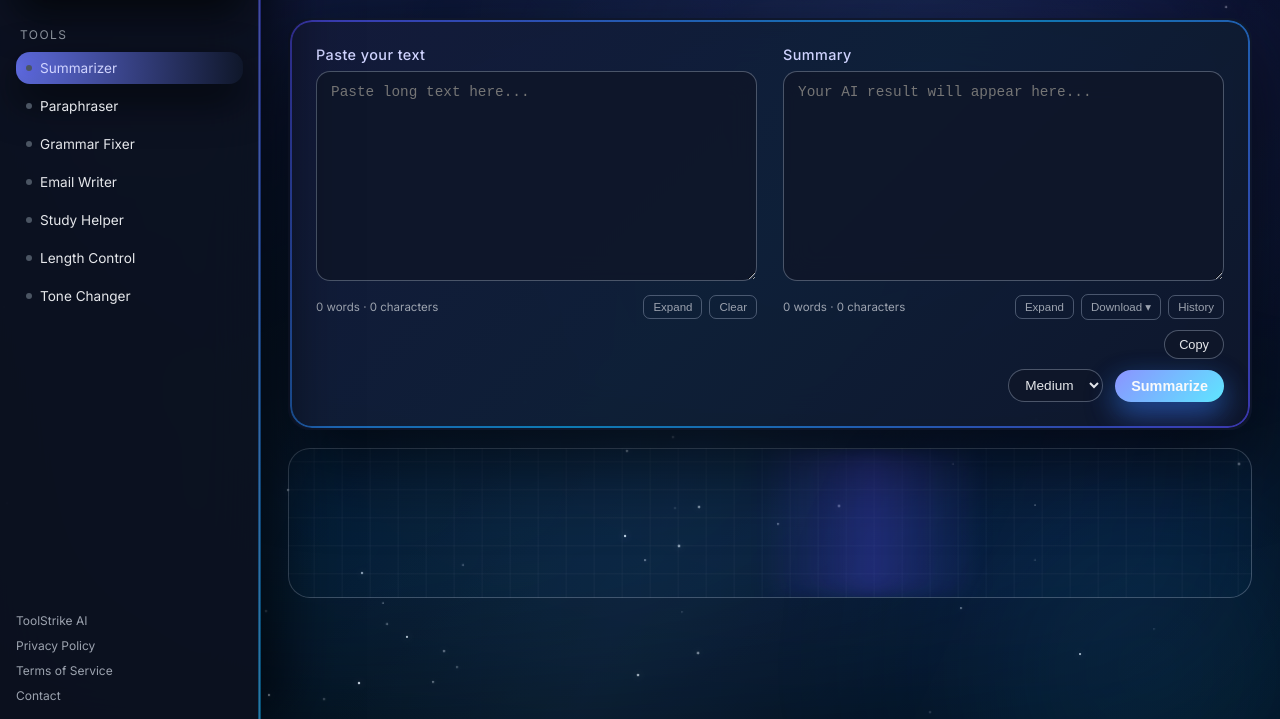
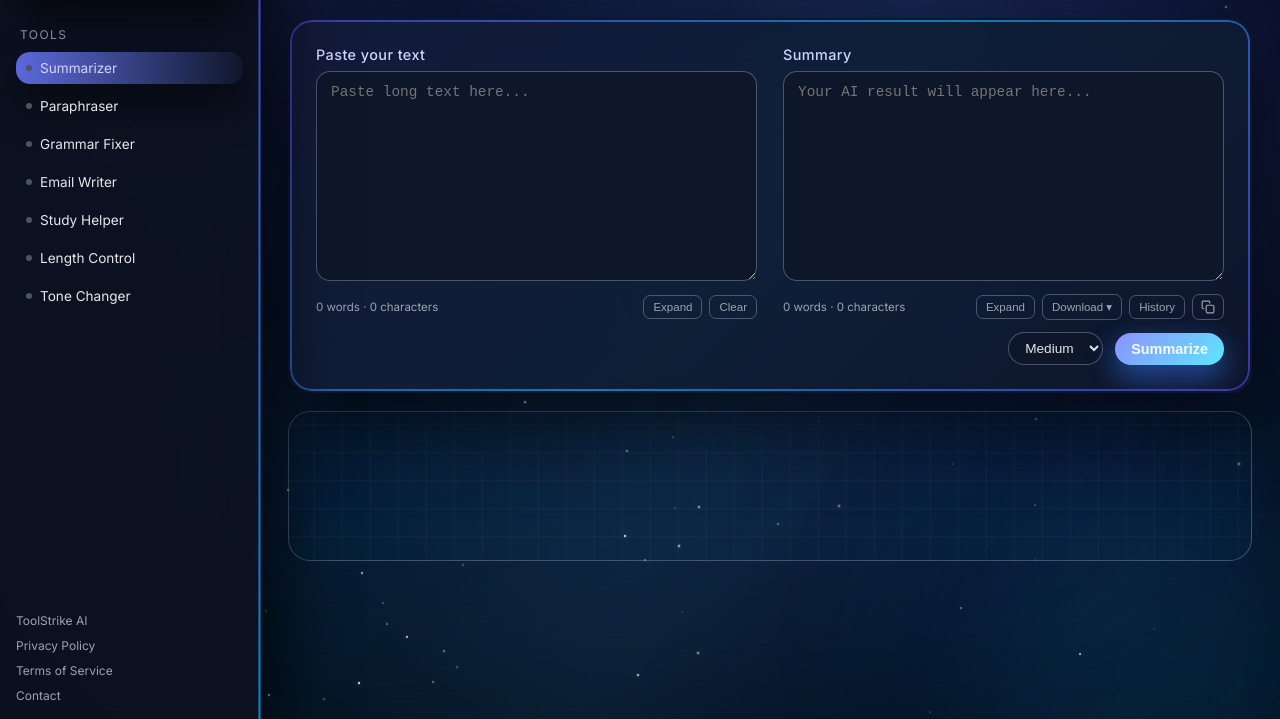
Before and after one commit to MeharN4162/ToolStrike-AI, a plain HTML site: page public/frontend/index.html in a window 1280 px wide. Both pictures are taken after a click on the element "Summarizer". Shown: the part 81-800 px from the top of the page. Drawn offline with Linux system fonts and the light colour scheme.

Commit message:
more fixing

```diff
--- a/public/frontend/index.html
+++ b/public/frontend/index.html
@@ -190,9 +190,6 @@
                   <div class="loader-dot"></div>
                 </div>
               </div>
-              <div class="output-actions">
-                <button class="copy-btn" data-target="summarizer-output">Copy</button>
-              </div>
             </div>
           </div>
 
@@ -223,9 +220,6 @@
                   <div class="loader-dot"></div>
                   <div class="loader-dot"></div>
                 </div>
-              </div>
-              <div class="output-actions">
-                <button class="copy-btn" data-target="paraphraser-output">Copy</button>
               </div>
             </div>
           </div>
@@ -259,9 +253,6 @@
                   <div class="loader-dot"></div>
                 </div>
               </div>
-              <div class="output-actions">
-                <button class="copy-btn" data-target="grammar-output">Copy</button>
-              </div>
             </div>
           </div>
 
@@ -287,9 +278,6 @@
                   <div class="loader-dot"></div>
                   <div class="loader-dot"></div>
                 </div>
-              </div>
-              <div class="output-actions">
-                <button class="copy-btn" data-target="email-output">Copy</button>
               </div>
             </div>
           </div>
@@ -327,9 +315,6 @@
                   <div class="loader-dot"></div>
                   <div class="loader-dot"></div>
                 </div>
-              </div>
-              <div class="output-actions">
-                <button class="copy-btn" data-target="study-output">Copy</button>
               </div>
             </div>
           </div>
@@ -369,9 +354,6 @@
                   <div class="loader-dot"></div>
                 </div>
               </div>
-              <div class="output-actions">
-                <button class="copy-btn" data-target="length-output">Copy</button>
-              </div>
             </div>
           </div>
 
@@ -402,9 +384,6 @@
                   <div class="loader-dot"></div>
                   <div class="loader-dot"></div>
                 </div>
-              </div>
-              <div class="output-actions">
-                <button class="copy-btn" data-target="tone-output">Copy</button>
               </div>
             </div>
           </div>
--- a/public/frontend/script.js
+++ b/public/frontend/script.js
@@ -118,17 +118,8 @@ function displayResult(text) {
   outputBox.value = text;
 }
 
-// COPY BUTTONS
-document.querySelectorAll(".copy-btn").forEach((btn) => {
-  btn.addEventListener("click", () => {
-    const targetId = btn.getAttribute("data-target");
-    const text = document.getElementById(targetId).value;
-    navigator.clipboard.writeText(text);
-    btn.textContent = "Copied";
-    showToast("Output copied to clipboard");
-    setTimeout(() => (btn.textContent = "Copy"), 1200);
-  });
-});
+const COPY_ICON = '<svg width="14" height="14" viewBox="0 0 24 24" fill="none" stroke="currentColor" stroke-width="2" stroke-linecap="round" stroke-linejoin="round"><rect x="9" y="9" width="13" height="13" rx="2"></rect><path d="M5 15H4a2 2 0 0 1-2-2V4a2 2 0 0 1 2-2h9a2 2 0 0 1 2 2v1"></path></svg>';
+const CHECK_ICON = '<svg width="14" height="14" viewBox="0 0 24 24" fill="none" stroke="currentColor" stroke-width="2" stroke-linecap="round" stroke-linejoin="round"><polyline points="20 6 9 17 4 12"></polyline></svg>';
 
 // EDITOR CONTROLS
 function formatCount(value) {
@@ -490,6 +481,29 @@ document.querySelectorAll(".prompt-box, .answer-box").forEach((textarea) => {
         historyPanel.classList.remove("open");
       }
     });
+
+    // COPY (icon button)
+    const copyButton = document.createElement("button");
+    copyButton.type = "button";
+    copyButton.className = "editor-btn icon-btn";
+    copyButton.setAttribute("aria-label", "Copy to clipboard");
+    copyButton.title = "Copy";
+    copyButton.innerHTML = COPY_ICON;
+    copyButton.addEventListener("click", () => {
+      if (!textarea.value) {
+        showToast("Nothing to copy yet");
+        return;
+      }
+      navigator.clipboard.writeText(textarea.value);
+      showToast("Output copied to clipboard");
+      copyButton.innerHTML = CHECK_ICON;
+      copyButton.classList.add("copied");
+      setTimeout(() => {
+        copyButton.innerHTML = COPY_ICON;
+        copyButton.classList.remove("copied");
+      }, 1200);
+    });
+    toolbar.appendChild(copyButton);
   }
 
   const insertTarget = wrapper || textarea;
--- a/public/frontend/style.css
+++ b/public/frontend/style.css
@@ -396,7 +396,7 @@ body[data-theme="dark"] .theme-thumb {
   bottom: 0;
   left: -24%;
   width: 24%;
-  background: linear-gradient(90deg, transparent, var(--ambient-violet), transparent);
+  background: linear-gradient(90deg, transparent, var(--accent-cyan), transparent);
   filter: blur(10px);
   animation: ambientScan 8s ease-in-out infinite;
 }
@@ -408,7 +408,7 @@ body[data-theme="dark"] .theme-thumb {
   bottom: 0;
   left: -24%;
   width: 24%;
-  background: linear-gradient(90deg, transparent, var(--ambient-violet), transparent);
+  background: linear-gradient(90deg, transparent, var(--accent-cyan), transparent);
   filter: blur(10px);
   animation: ambientScan 8s ease-in-out infinite;
   animation-delay: 4s;
@@ -457,9 +457,10 @@ body[data-theme="dark"] .theme-thumb {
 }
 
 @keyframes ambientScan {
-  0%, 100% { transform: translateX(0); opacity: 0; }
-  20%, 70% { opacity: 0.86; }
-  85% { transform: translateX(480%); opacity: 0; }
+  0% { transform: translateX(0); opacity: 0; }
+  8% { opacity: 0.86; }
+  38% { opacity: 0.86; }
+  48%, 100% { transform: translateX(480%); opacity: 0; }
 }
 
 .output-complete {
@@ -1097,33 +1098,21 @@ textarea:focus {
   100% { transform: scale(0.7); opacity: 0.4; }
 }
 
-/* COPY BUTTON */
-.output-actions {
-  display: flex;
-  justify-content: flex-end;
-  margin-top: 8px;
-}
-
-.copy-btn {
-  padding: 6px 14px;
-  border-radius: 999px;
-  border: 1px solid var(--border-soft);
-  background: var(--bg-card);
-  color: var(--text-main);
-  font-size: 0.8rem;
-  cursor: pointer;
-
-  transition: background var(--transition-fast),
-              border var(--transition-fast),
-              transform var(--transition-fast),
-              box-shadow var(--transition-fast);
-}
-
-.copy-btn:hover {
-  background: rgba(14, 165, 233, 0.12);
-  border-color: var(--accent-cyan);
-  transform: translateY(-2px);
-  box-shadow: 0 10px 26px rgba(14, 165, 233, 0.35);
+/* ICON BUTTON (copy) */
+.editor-btn.icon-btn {
+  display: inline-flex;
+  align-items: center;
+  justify-content: center;
+  padding: 5px 8px;
+}
+
+.editor-btn.icon-btn svg {
+  display: block;
+}
+
+.editor-btn.icon-btn.copied {
+  color: #22c55e;
+  border-color: rgba(34, 197, 94, 0.5);
 }
 
 /* PANEL ACTIONS */
```
